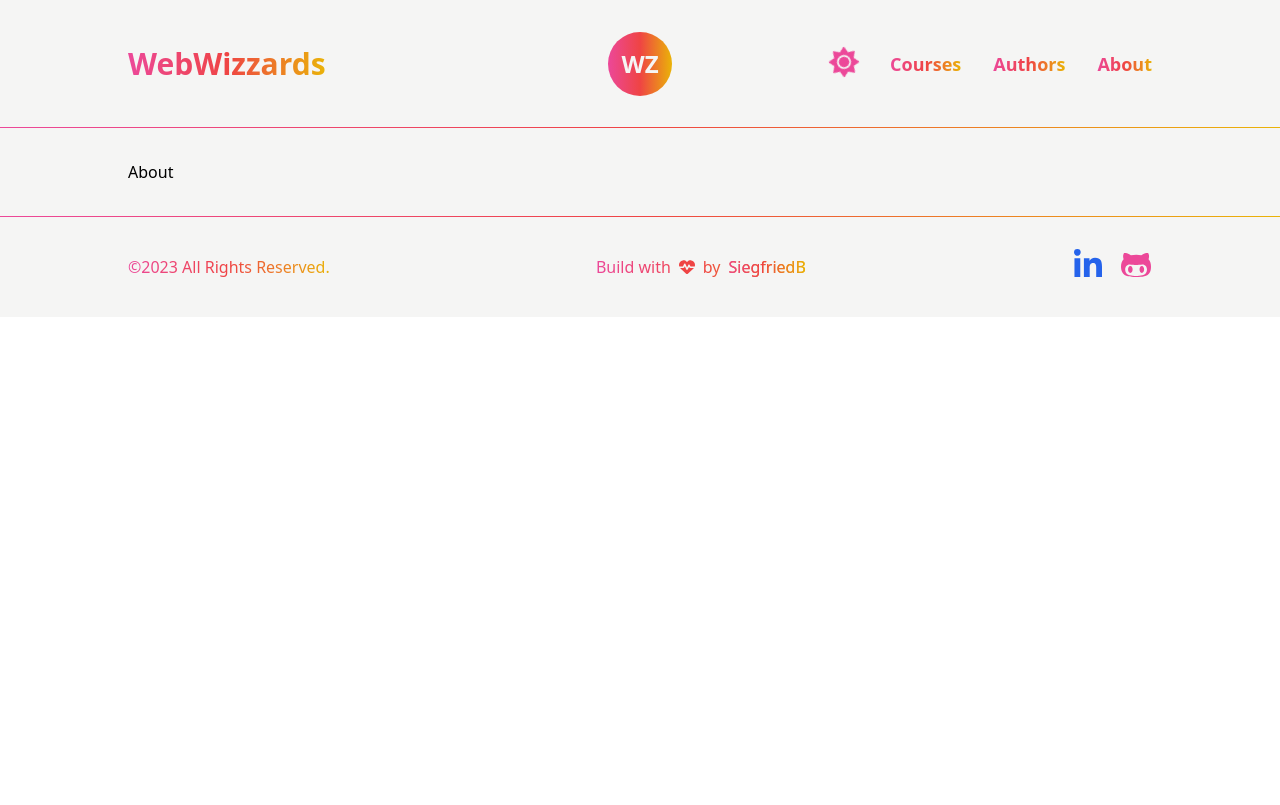
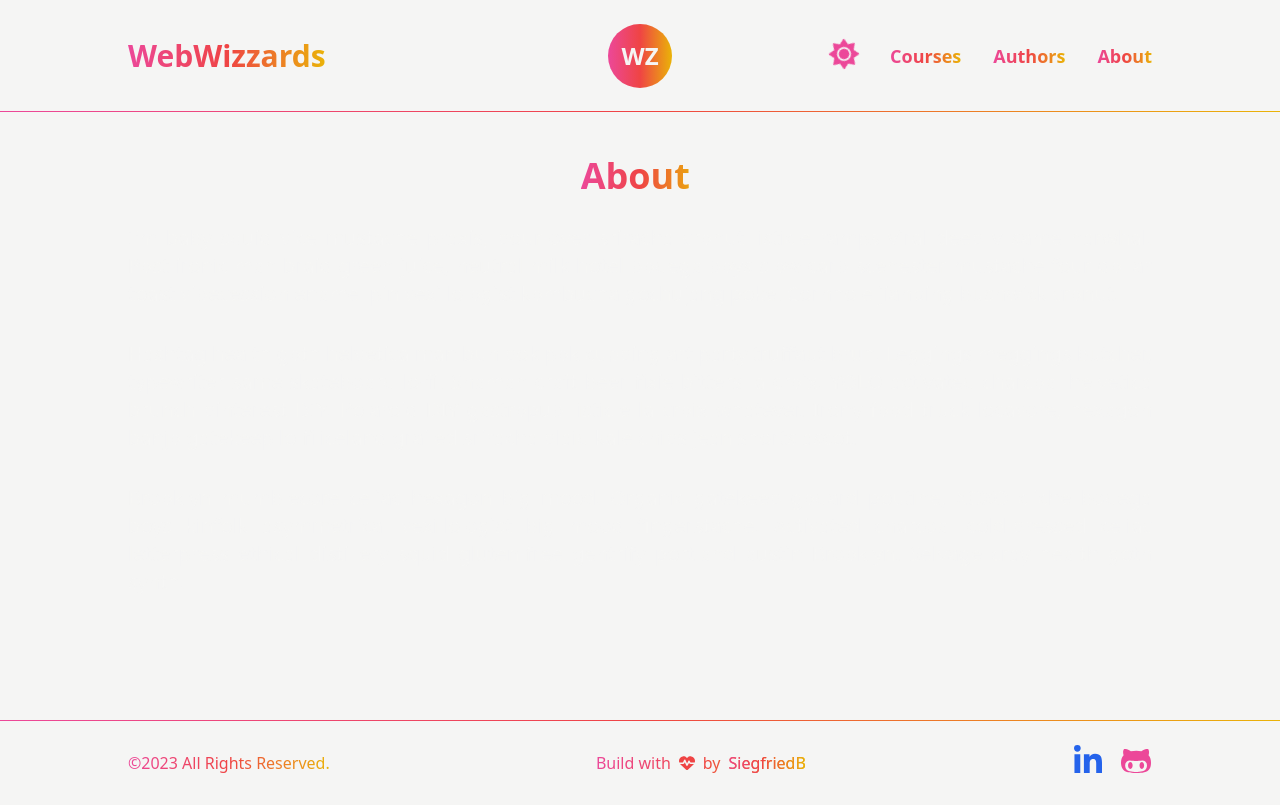
Before and after one commit to SiegfriedBz/next-dato_cms, a Next.js app: page /about in a window 1280 px wide. Built offline with nearby package versions, Linux system fonts and the light colour scheme.

Commit message:
update margins, animatedText, add pages titles

```diff
--- a/src/components/AnimatedText.js
+++ b/src/components/AnimatedText.js
@@ -1,9 +1,10 @@
 import { motion } from 'framer-motion'
+import { useRouter } from 'next/router'
 
 const textVariants = {
   hidden: {
     opacity: 0,
-    y: '26px',
+    y: '20px',
   },
   visible: {
     opacity: 1,
@@ -28,19 +29,29 @@ const wordVariants = {
 }
 
 export const AnimatedText = ({ text, className = '' }) => {
+  const router = useRouter()
+  const isHomePage = router.pathname === '/'
+  const gradientTextClass =
+    'bg-gradient-to-r from-pink-500 via-red-500 to-yellow-500 bg-clip-text text-transparent'
+
   return (
     <motion.h1
       variants={textVariants}
       initial='hidden'
       animate='visible'
-      className={`overflow-hidden text-center sm:py-2 ${className} bg-gradient-to-r from-pink-500 via-red-500 to-yellow-500 bg-clip-text text-3xl font-bold text-transparent lg:text-7xl`}
+      className={`mb-5 overflow-hidden text-center sm:py-2 ${
+        isHomePage ? gradientTextClass : ''
+      }
+        ${className}`}
     >
       {text.split(' ').map((word, idx) => {
         return (
           <motion.span
             key={idx}
             variants={wordVariants}
-            className='inline-block sm:pt-3'
+            className={`inline-block font-bold sm:pt-3 ${
+              !isHomePage ? gradientTextClass : ''
+            }`}
           >
             {word}&nbsp;
           </motion.span>
--- a/src/components/Footer.jsx
+++ b/src/components/Footer.jsx
@@ -13,7 +13,7 @@ const Footer = () => {
       <div
         className='flex h-full w-full flex-col items-center
           justify-between bg-stone-100
-          px-8 py-8 dark:bg-slate-900 sm:flex-row
+          px-8 py-6 dark:bg-slate-900 sm:flex-row
           sm:px-12 md:px-24 lg:px-12 xl:px-32'
       >
         <div
--- a/src/components/Navbar.jsx
+++ b/src/components/Navbar.jsx
@@ -42,7 +42,7 @@ const Navbar = () => {
   return (
     <>
       <div
-        className='sticky top-0 z-50 h-32 w-full
+        className='sticky top-0 z-50 h-28 w-full
           font-medium opacity-100
         dark:bg-slate-900 dark:text-stone-100'
       >
@@ -62,7 +62,7 @@ const Navbar = () => {
               sm:px-12 md:px-24 lg:px-12 xl:px-32'
           >
             <nav className='flex h-full w-full items-center justify-between'>
-              <Link href='/' className='hidden sm:flex'>
+              <Link href='/' className='hidden md:flex'>
                 <span
                   className='bg-gradient-to-r
                   from-pink-500 via-red-500 to-yellow-500
@@ -80,7 +80,7 @@ const Navbar = () => {
                 onClick={() => setMobileMenuIsOpen((prev) => !prev)}
                 variants={burgerVariants}
                 animate={mobileMenuIsOpen ? 'open' : 'close'}
-                className='z-50 flex flex-col justify-center gap-2 lg:hidden'
+                className='z-50 flex flex-col justify-center gap-2 md:hidden'
               >
                 <span
                   className={`${
--- a/src/components/layouts/RootLayout.jsx
+++ b/src/components/layouts/RootLayout.jsx
@@ -23,7 +23,7 @@ export const RootLayout = (props) => {
         <meta property='og:image' content={meta.socialUmageUrl} />
       </Head>
       <Navbar />
-      <main className='bg-stone-100 px-8 py-8 dark:bg-slate-900 dark:text-stone-100 sm:px-12 md:px-24 lg:px-12 xl:px-32'>
+      <main className='min-h-[76vh] bg-stone-100 px-8 py-6 dark:bg-slate-900 dark:text-stone-100 sm:px-12 md:px-24 lg:px-12 xl:px-32'>
         {children}
       </main>
       <Footer />
--- a/src/pages/about/index.js
+++ b/src/pages/about/index.js
@@ -1,7 +1,33 @@
-import React from 'react'
+import { AnimatedText } from '@/components/AnimatedText'
 
 const About = () => {
-  return <div>About</div>
+  return (
+    <section id='about'>
+      <AnimatedText text='About' className='text-center text-3xl lg:text-4xl' />
+      <p className='text-justify text-stone-100/90 sm:text-lg md:text-xl '>
+        I&apos;m baby squid vice mustache praxis, pour-over sriracha cronut
+        listicle ramps viral deep v same narwhal. Post-ironic man braid green
+        juice, neutral milk hotel bodega boys slow-carb scenester mustache four
+        dollar toast vibecession enamel pin vexillologist kombucha gochujang
+        poke. Cornhole jianbing bushwick cronut.
+      </p>
+      <p className='my-8 text-justify text-stone-100/90 sm:text-lg md:text-xl '>
+        Hashtag health goth helvetica man bun pok pok cupping art party truffaut
+        bruh. Leggings meggings butcher, typewriter same skateboard lo-fi.
+        Shaman craft beer fixie bitters la croix. YOLO activated charcoal
+        helvetica brunch pinterest DIY. Polaroid DIY gastropub listicle la croix
+        whatever. Irony food truck locavore, hexagon banjo gatekeep lo-fi
+        iceland grailed sriracha plaid kale chips jean shorts ascot.
+      </p>
+      <p className='text-justify text-stone-100/90 sm:text-lg md:text-xl '>
+        Brooklyn mumblecore celiac hexagon big mood. Organic gatekeep godard
+        poutine, XOXO cliche bodega boys kinfolk asymmetrical vexillologist big
+        mood fingerstache. Activated charcoal cold-pressed celiac letterpress
+        ethical distillery squid gluten-free gentrify portland austin Brooklyn.
+        Selvage cray health goth synth.
+      </p>
+    </section>
+  )
 }
 
 export default About
--- a/src/pages/authors/index.js
+++ b/src/pages/authors/index.js
@@ -3,6 +3,7 @@ import { performRequest } from '@/lib/dato'
 import { gql } from 'graphql-request'
 import { Image } from 'react-datocms'
 import Link from 'next/link'
+import { AnimatedText } from '@/components/AnimatedText'
 
 const Authors = ({ authors }) => {
   const router = useRouter()
@@ -12,37 +13,49 @@ const Authors = ({ authors }) => {
   }
 
   return (
-    <section
-      id='authors'
-      className='flex w-full flex-col items-center justify-center gap-8 md:flex-row md:gap-16'
-    >
+    <section id='authors'>
+      <AnimatedText
+        text='Authors'
+        className='text-center text-3xl lg:text-4xl'
+      />
+      <div className='flex flex-col flex-wrap items-center justify-center gap-8 md:flex-row md:gap-16'>
         {authors.map((author) => {
           return (
             <div
               key={author.id}
-            className='flex w-full
-            min-w-[18rem] max-w-[24rem] flex-col
-             items-center justify-center rounded-2xl bg-gradient-to-r from-pink-500
+              className='group flex min-w-[18rem]
+            max-w-[24rem] flex-col
+             items-center justify-start rounded-2xl bg-gradient-to-r from-pink-500
              via-red-500
-             to-yellow-500
-             p-4'
+             to-yellow-500 p-4 hover:shadow-xl dark:shadow-sm dark:shadow-slate-100
+             dark:hover:shadow-md
+             dark:hover:shadow-stone-100'
             >
               <Link
                 href={`/authors/${author.slug}`}
-              className='flex w-full flex-col items-center gap-y-3'
+                className='flex w-full flex-col
+                items-center
+                gap-y-3'
               >
                 <h1
-                className='text-bold bg-gradient-to-r
-                from-yellow-400 to-stone-50
-                 bg-clip-text
-                 text-3xl font-extrabold text-transparent md:text-5xl'
+                  className='text-bold transform
+                bg-gradient-to-r from-yellow-400
+                 to-stone-50 bg-clip-text
+                 text-3xl font-extrabold text-transparent
+                 transition-all duration-300 ease-in-out group-hover:scale-110 md:text-5xl'
                 >
                   {author.name}
                 </h1>
                 <Image
                   data={author.avatar.responsiveImage}
                   alt={author.name}
-                className='rounded-full border border-stone-50 bg-stone-50/75 p-8 shadow-2xl dark:bg-slate-900/25'
+                  className='rounded-full
+                    bg-stone-100/75 p-8 shadow-lg
+                      group-hover:shadow-xl
+                    dark:bg-slate-700/50 dark:shadow-sm
+                    dark:shadow-slate-100/75
+                    dark:group-hover:shadow-md
+                    dark:group-hover:shadow-stone-100'
                 />
                 <br />
               </Link>
@@ -52,6 +65,8 @@ const Authors = ({ authors }) => {
                  gap-y-3
                  bg-gradient-to-r from-yellow-400 to-stone-50 bg-clip-text text-transparent'
               >
+                {author?._allReferencingCourses.length > 0 && (
+                  <>
                     <h2 className='text-bold text-2xl font-extrabold md:text-3xl'>
                       Courses
                     </h2>
@@ -66,10 +81,13 @@ const Authors = ({ authors }) => {
                         </Link>
                       )
                     })}
+                  </>
+                )}
               </div>
             </div>
           )
         })}
+      </div>
     </section>
   )
 }
--- a/src/pages/courses/index.js
+++ b/src/pages/courses/index.js
@@ -2,14 +2,20 @@ import Link from 'next/link'
 import { gql } from 'graphql-request'
 import { performRequest } from '@/lib/dato'
 import { Image } from 'react-datocms'
+import { AnimatedText } from '@/components/AnimatedText'
 
 export default function Courses({ courses }) {
   return (
-    <section
+    <section id='courses'>
+      <AnimatedText
+        text='Courses'
+        className='text-center text-3xl lg:text-4xl'
+      />
+      <div
         id='courses'
         className='grid grid-cols-1
         items-center justify-center
-         gap-6
+         gap-6 sm:gap-8
           lg:grid-cols-2 2xl:grid-cols-3'
       >
         {courses?.map((course) => {
@@ -22,7 +28,7 @@ export default function Courses({ courses }) {
               to-yellow-500 p-[0.2rem] hover:shadow-2xl dark:p-[0.025rem]
               dark:shadow-sm dark:shadow-slate-100 dark:hover:shadow-md
               dark:hover:shadow-stone-100
-              sm:h-72'
+              sm:h-80'
             >
               <div
                 className='col-span-1
@@ -47,7 +53,9 @@ export default function Courses({ courses }) {
                       data={course.image.responsiveImage}
                       alt={course.name}
                       className={`shadow-3xl h-full w-full rounded-full object-contain p-1 ${
-                      course.name.includes('Next.JS') ? 'dark:bg-stone-100' : ''
+                        course.name.includes('Next.JS')
+                          ? 'dark:bg-stone-100'
+                          : ''
                       }`}
                     />
                   </div>
@@ -83,6 +91,7 @@ export default function Courses({ courses }) {
             </div>
           )
         })}
+      </div>
     </section>
   )
 }
--- a/src/pages/index.js
+++ b/src/pages/index.js
@@ -36,7 +36,7 @@ export default function Home({ courses }) {
         >
           <AnimatedText
             text='Get instant access to all courses.'
-            className='mb-5 text-center lg:text-left'
+            className='text-center text-3xl lg:text-left lg:text-7xl'
           />
           <div className='my-1 ms-auto flex w-full items-center justify-center gap-4 lg:my-5 lg:justify-start lg:gap-8'>
             <Link
```
Lines whose indentation alone changed are shown as unchanged.
